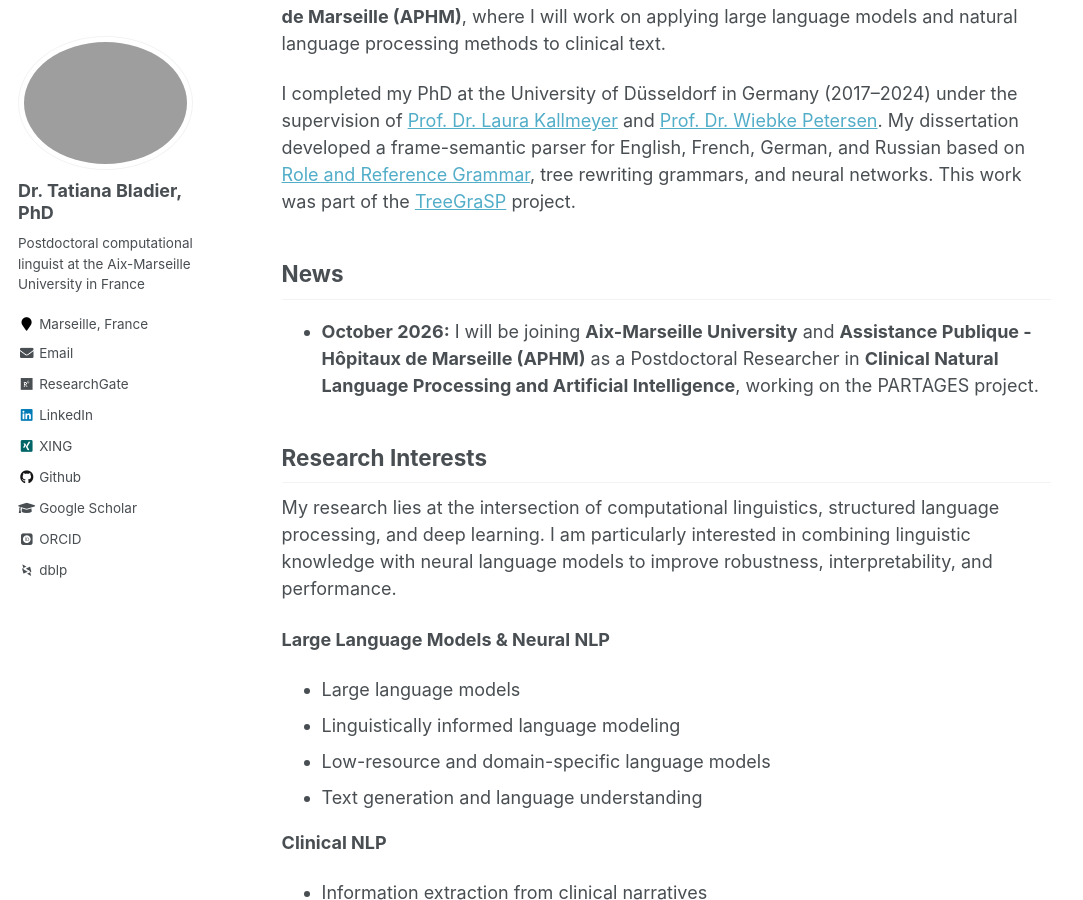
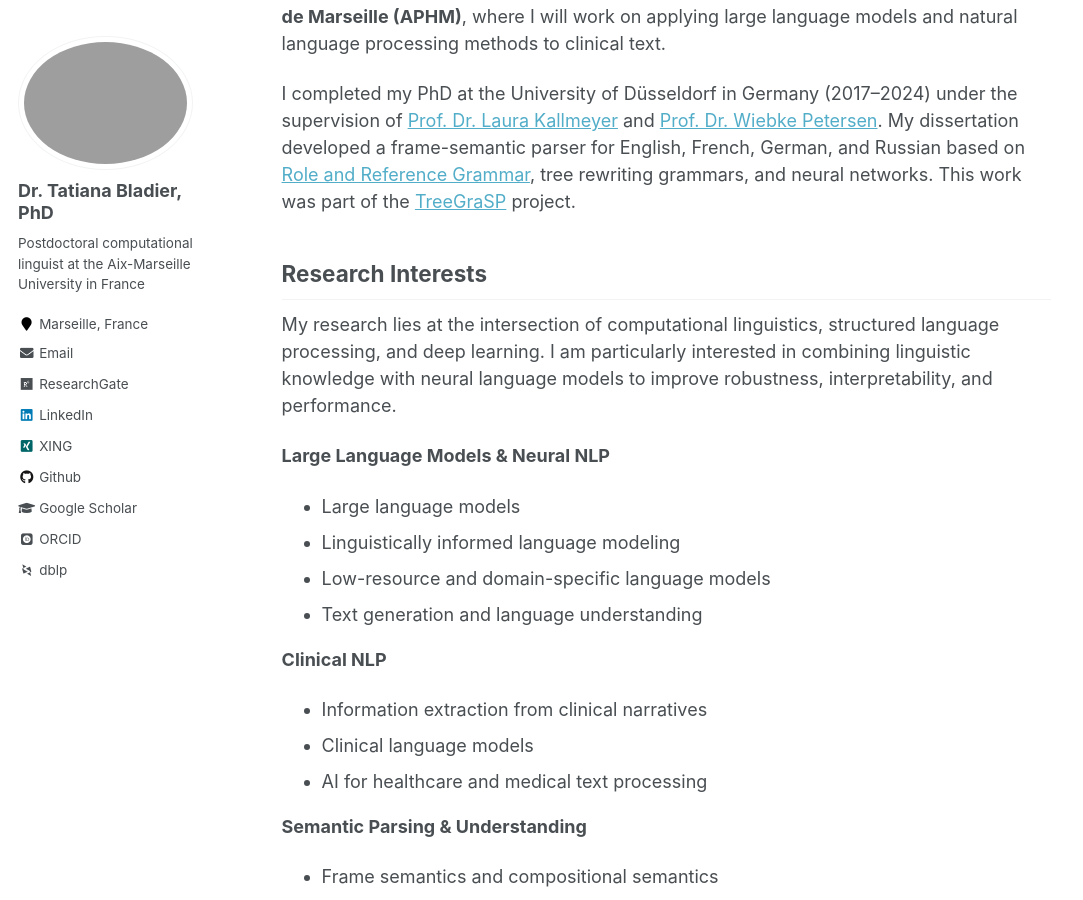
Before and after one commit to TatianaBladier/TatianaBladier.github.io, a Jekyll site: the page built from _pages/about.md, in a window 1280 px wide and 900 px high, scrolled down 447 px. Shown: the whole window, without its empty margins (0-1083 px from the left). Built offline with Jekyll 4.4.1, drawn with Linux system fonts in a browser that asks for light colours; some web fonts are replaced.

Commit message:
update landing page

```diff
--- a/_pages/about.md
+++ b/_pages/about.md
@@ -16,13 +16,6 @@ Currently, I am working on the [COMPO project](https://anr.fr/Project-ANR-23-CE2
 Starting in **October 2026**, I will continue at Aix-Marseille University as a Postdoctoral Researcher in **Clinical NLP and AI**, in collaboration with **Assistance Publique - Hôpitaux de Marseille (APHM)**, where I will work on applying large language models and natural language processing methods to clinical text.
 
 I completed my PhD at the University of Düsseldorf in Germany (2017–2024) under the supervision of [Prof. Dr. Laura Kallmeyer](https://user.phil.hhu.de/kallmeyer/){:target="_blank" rel="noopener"} and [Prof. Dr. Wiebke Petersen](https://user.phil.hhu.de/~petersen/){:target="_blank" rel="noopener"}. My dissertation developed a frame-semantic parser for English, French, German, and Russian based on [Role and Reference Grammar](https://rrg.caset.buffalo.edu/){:target="_blank" rel="noopener"}, tree rewriting grammars, and neural networks. This work was part of the [TreeGraSP](https://treegrasp.phil.hhu.de){:target="_blank" rel="noopener"} project.
-
-
-News
----
-
-
-- **October 2026:** I will be joining **Aix-Marseille University** and **Assistance Publique - Hôpitaux de Marseille (APHM)** as a Postdoctoral Researcher in **Clinical Natural Language Processing and Artificial Intelligence**, working on the PARTAGES project.
 
 
 Research Interests
```
